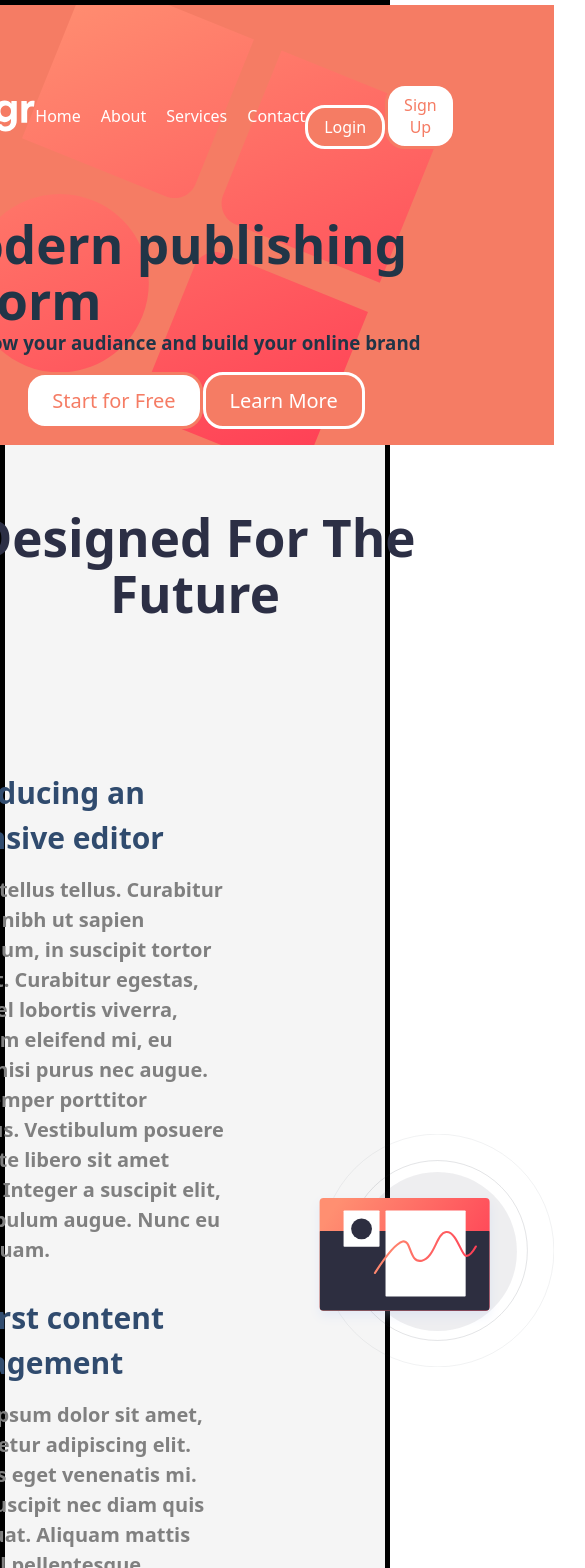
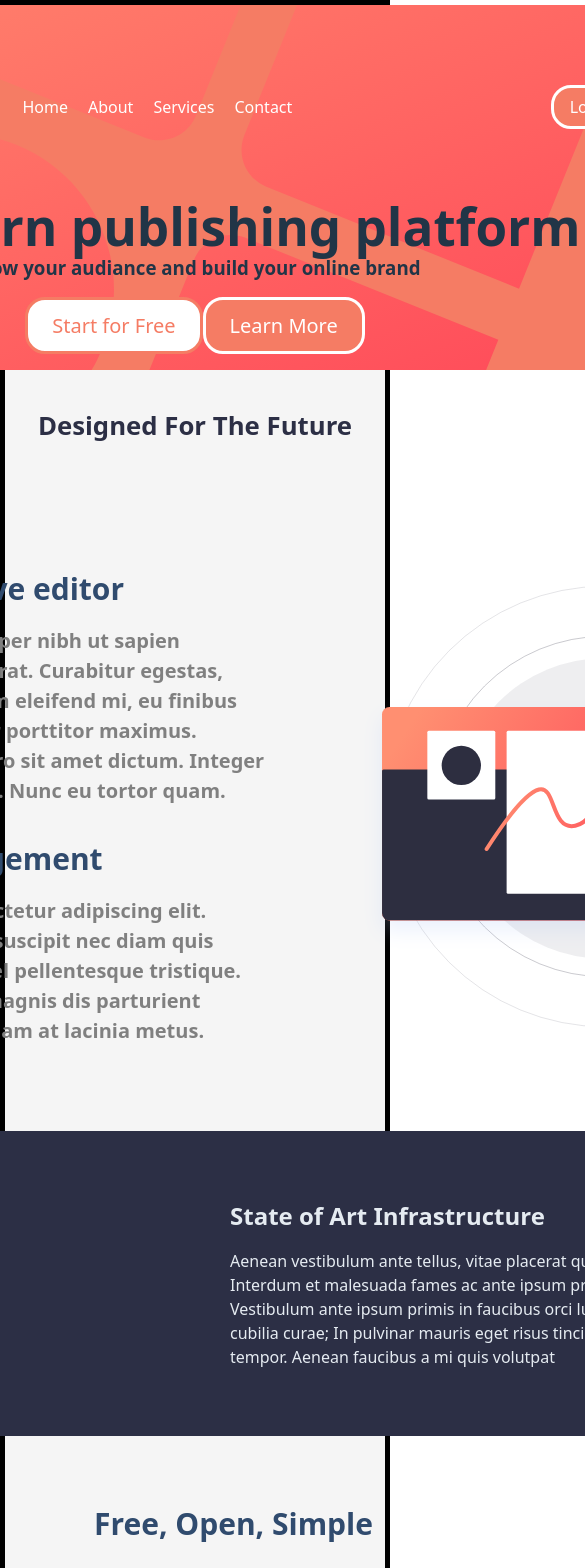
Before and after one commit to juniorSarh/Task8-1-ui-challenge, a React (Vite) app: page / in a window 390 px wide. Shown: the top 1568 px of the page, 585 px wide, since content can reach past the window. Built offline with nearby package versions, Linux system fonts and the light colour scheme.

Commit message:
Feature: Updating media queries

```diff
--- a/src/App.css
+++ b/src/App.css
@@ -61,6 +61,7 @@ display: flex;
   gap: 20px;
   margin: 0;
   padding: 0;
+  justify-content: flex-start;
 }
 
 .navbar-links li a {
@@ -77,6 +78,17 @@ display: flex;
   display: flex;
   justify-content: flex-end;
   align-items: end;
+}
+
+/* Page title */
+.page-title {
+  margin: 0 auto;
+  padding: 2.5rem 1rem;
+  text-align: center;
+  color: #2c2f45;
+  line-height: 1.2;
+  font-size: clamp(1.5rem, 2.5vw + 1rem, 2.75rem);
+  max-width: 72ch;
 }
 
 /* main div */
@@ -108,8 +120,7 @@ display: flex;
   height: 100%;
   width: 60%;
   margin: 50px;
-  padding: 20px;
-  /* border: 1px solid black; */
+  padding: 20px
 }
 
 .content-img {
@@ -127,7 +138,8 @@ display: flex;
   align-items: center;
   gap: 1rem;
   padding: 2rem 1rem;
-  border-radius: 1.25rem;
+  border-top-right-radius:50px;
+  border-bottom-left-radius: 50px;
   background: #2c2f45;         /* your dark shape background */
   color: #fff;
   height: 100%;
@@ -201,18 +213,17 @@ display: flex;
   display: flex;
   justify-content: flex-start;
   align-items: flex-start;
-  border: 2px solid orange;
 }
 
 /* Inner layout */
 .footer__inner {
   max-width: 1200px;
-  margin: 0 auto;
+  margin: 10px;
   display: flex;
-  justify-content: flex-start;
+  justify-content: space-between;
   align-items: flex-start;
-  gap: 4rem;
-  flex-wrap: wrap;
+  gap: 20rem;
+  /* flex-wrap: wrap;               */
 }
 
 /* Brand */
@@ -226,7 +237,8 @@ display: flex;
 /* Columns */
 .footer__cols {
   display: flex;
-  gap: 4rem;                    /* spacing between each column */
+  gap: 40rem;                    /* spacing between each column */
+  justify-content: space-between;
 }
 
 /* Headings & links */
@@ -282,9 +294,7 @@ display: flex;
   }
 }
 @media (min-width: 768px) {
-  .footer__inner {
-    grid-template-columns: 220px 1fr; /* logo left, columns right */
-  }
+
    .box2 {
     grid-template-columns: 1fr 1fr;
   }
@@ -299,9 +309,7 @@ display: flex;
   }
 }
 @media (min-width: 1024px) {
-  .footer__cols {
-    grid-template-columns: repeat(6, minmax(0, 1fr));
-  }
+
   .box2__img {
     left: -12%;
     top: -40px;
--- a/src/App.tsx
+++ b/src/App.tsx
@@ -1,29 +1,18 @@
-import { useState } from 'react'
-import './App.css'
-import Header from './components/Header'
-import MainDiv from './components/MainDiv'
-import Footer from './components/Footer'
+// App.tsx
+import "./App.css";
+import Header from "./components/Header";
+import MainDiv from "./components/MainDiv";
+import Footer from "./components/Footer";
 
 function App() {
-
   return (
     <>
       <Header />
-      <h1
-        style={{
-          justifyContent: "center",
-          color: "#2c2f45",
-          padding: "4rem",
-          alignContent: "center",
-          textAlign: "center",
-        }}
-      >
-        Designed For The Future
-      </h1>
+      <h1 className="page-title">Designed For The Future</h1>
       <MainDiv />
       <Footer />
     </>
   );
 }
 
-export default App
+export default App;
--- a/src/components/Header.tsx
+++ b/src/components/Header.tsx
@@ -1,6 +1,5 @@
 
 import Navbar from './Navbar'
-import bgPatternIntro from '../assets/Images/bg-pattern-intro-desktop.svg';
 import Button from './Button';
 
 
--- a/src/components/MainDiv.tsx
+++ b/src/components/MainDiv.tsx
@@ -30,8 +30,8 @@ export default function MainDiv() {
       </div>
       <div
         className="box2"
-      >
-        <img
+      ><div className="box2_media">
+        <img className='box2_img'
           src={phones}
           alt="smartphone image"
           style={{
@@ -44,7 +44,7 @@ export default function MainDiv() {
 
           }}
         />
-
+      </div>
         <div className="sec2content">
           <SecDivParagraph
             title="State of Art Infrastructure"
```
Also changed, not shown: 1 other file (tests, documents, lock files or other folders).
